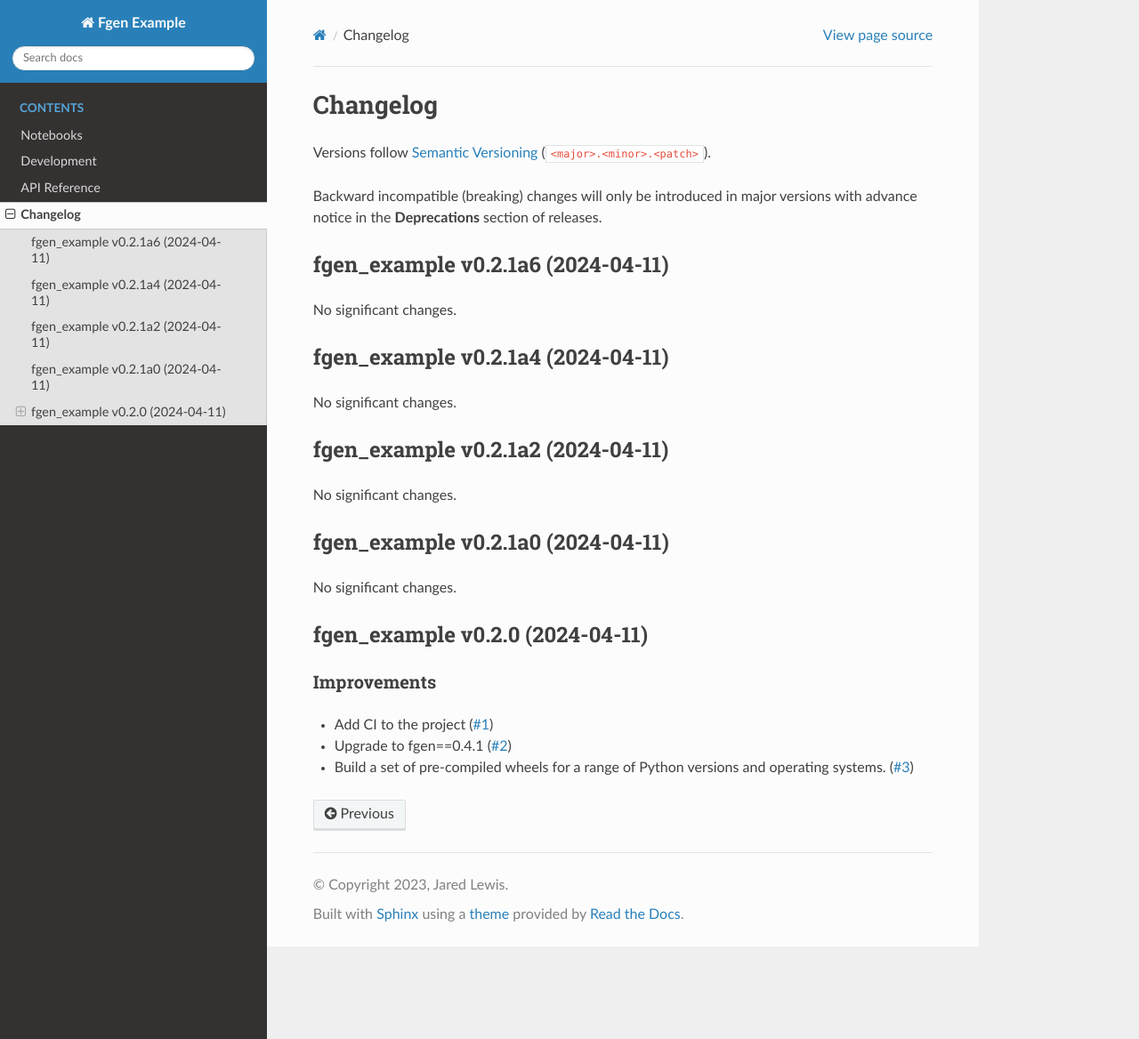
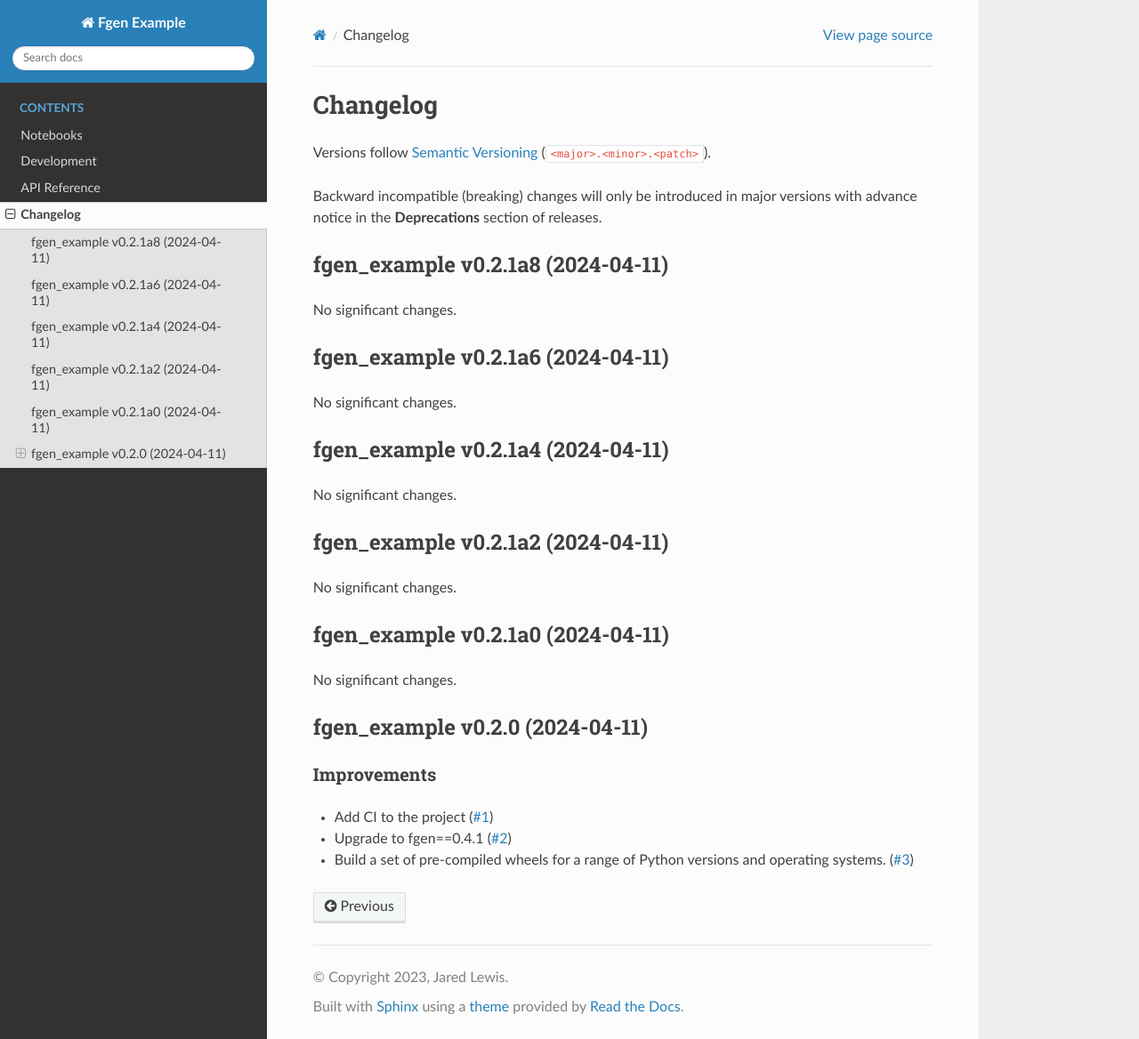
Before and after one commit to lewisjared/fgen-example, a Sphinx documentation site: the page built from docs/source/changelog.md, in a window 1280 px wide and 1168 px high. Shown: the whole window at 89% size. Built offline with Sphinx 7.4.7 and the Read the Docs theme 2.0.0, drawn with Linux system fonts in a browser that asks for light colours; pages that are not in the unit, such as notebooks, are missing from menus.

Commit message:
bump: version 0.2.1a7 -> 0.2.1a8

```diff
--- a/docs/source/changelog.md
+++ b/docs/source/changelog.md
@@ -18,6 +18,12 @@ of rst and use slightly different categories.
 -->
 
 <!-- towncrier release notes start -->
+
+## fgen_example v0.2.1a8 (2024-04-11)
+
+
+No significant changes.
+
 
 ## fgen_example v0.2.1a6 (2024-04-11)
 
--- a/pyproject.toml
+++ b/pyproject.toml
@@ -20,7 +20,7 @@ dependencies = [
 
 [tool.poetry]
 name = "fgen-example"
-version = "0.2.1a7"
+version = "0.2.1a8"
 description = "Example project using fgen to wrap a simple module"
 readme = "README.md"
 authors = ["Jared Lewis <jared.lewis@climate-resource.com>"]
```
